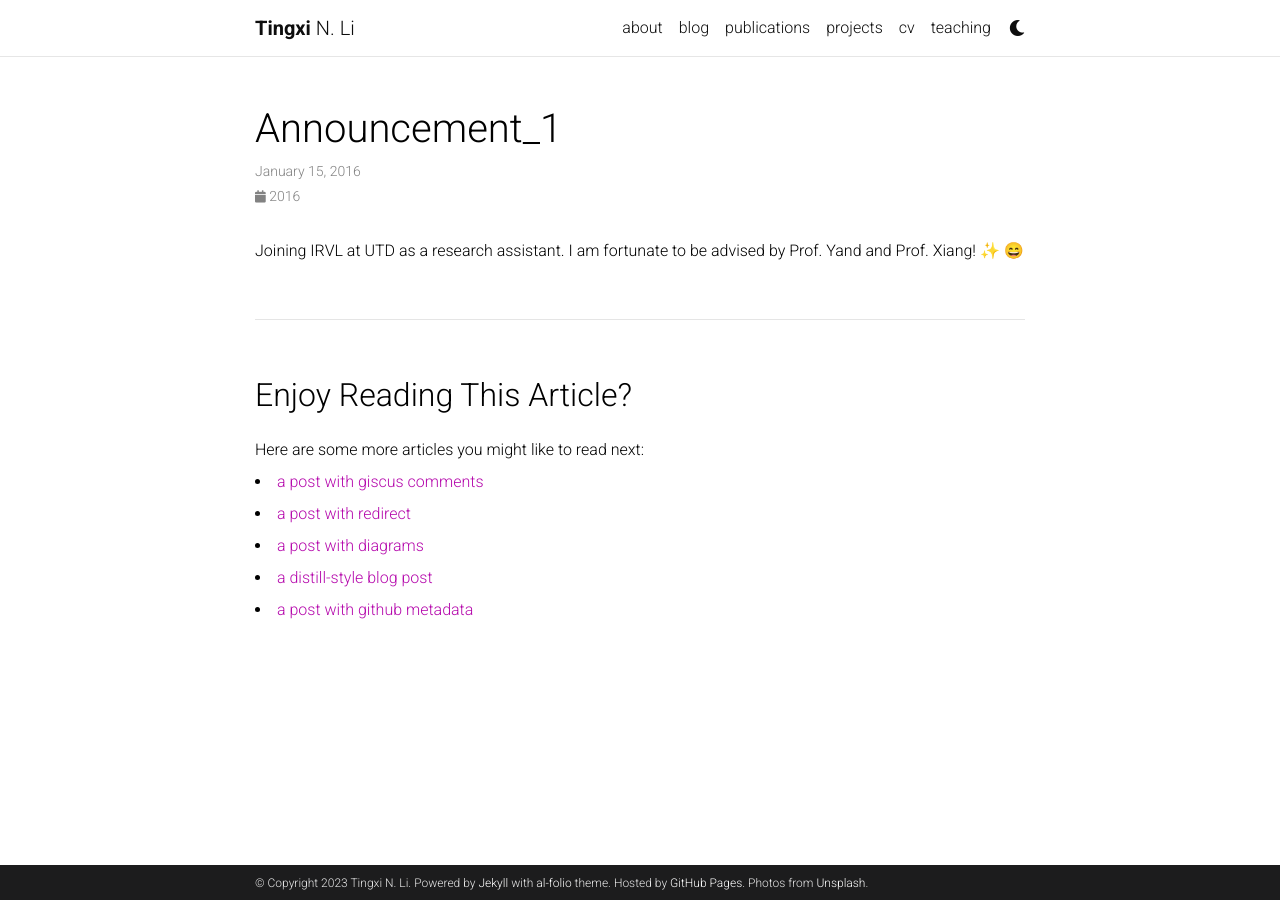
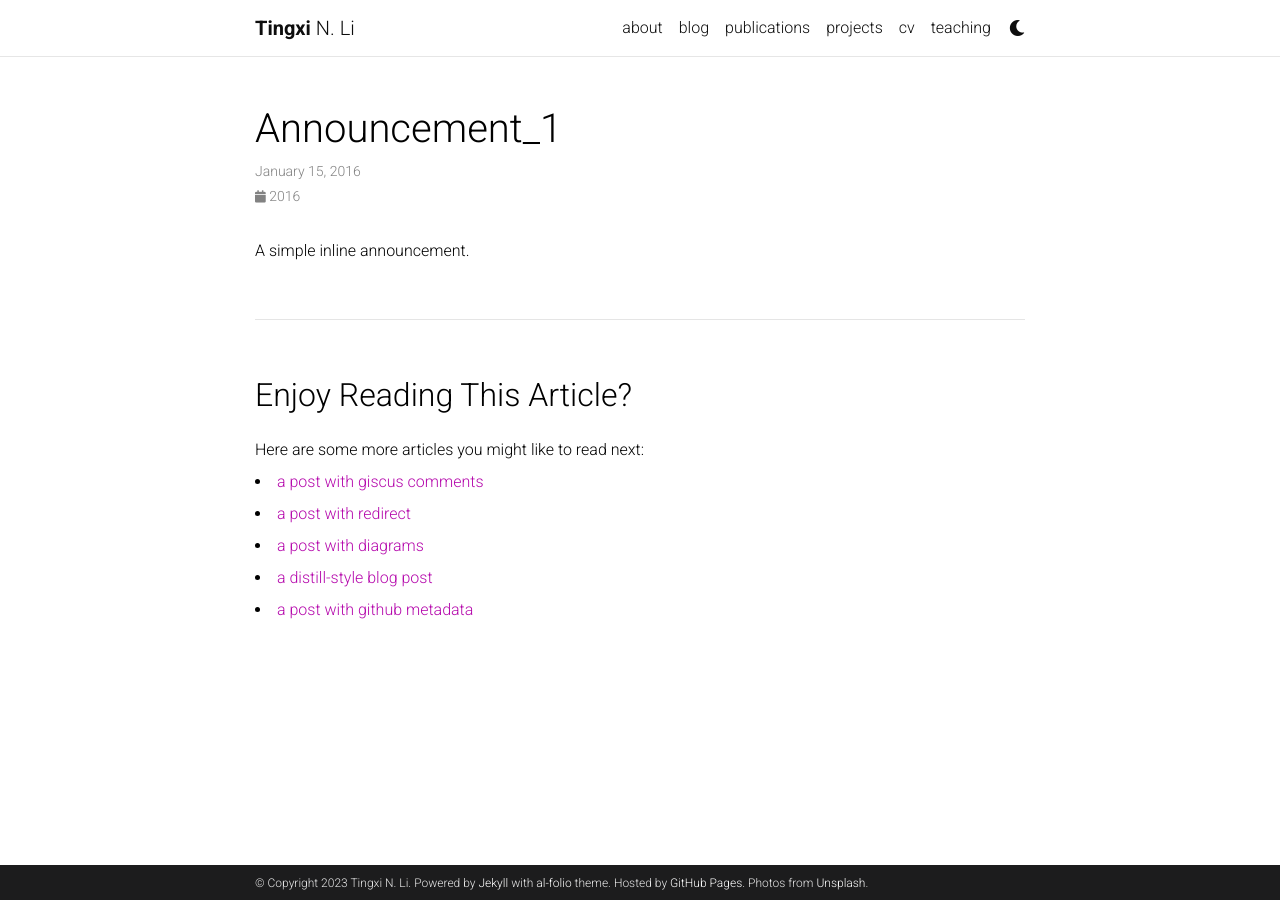
Before and after one commit to tinzzyli/tinzzyli.github.io, a Jekyll site: the page built from _news/announcement_1.md, in a window 1280 px wide. Built offline with Jekyll 4.4.1, drawn with Linux system fonts in a browser that asks for light colours; emoji names are drawn with the system emoji font; comment, search, counter and statistics services are not loaded; a style sheet for code colours, icons or effects is not loaded.

Commit message:
Update announcement_1.md

```diff
--- a/_news/announcement_1.md
+++ b/_news/announcement_1.md
@@ -3,4 +3,4 @@ layout: post
 date: 2016-01-15 07:59:00-0400
 inline: true
 ---
-Joining IRVL at UTD as a research assistant. I am fortunate to be advised by Prof. Yand and Prof. Xiang! :sparkles: :smile:
+A simple inline announcement.
```
